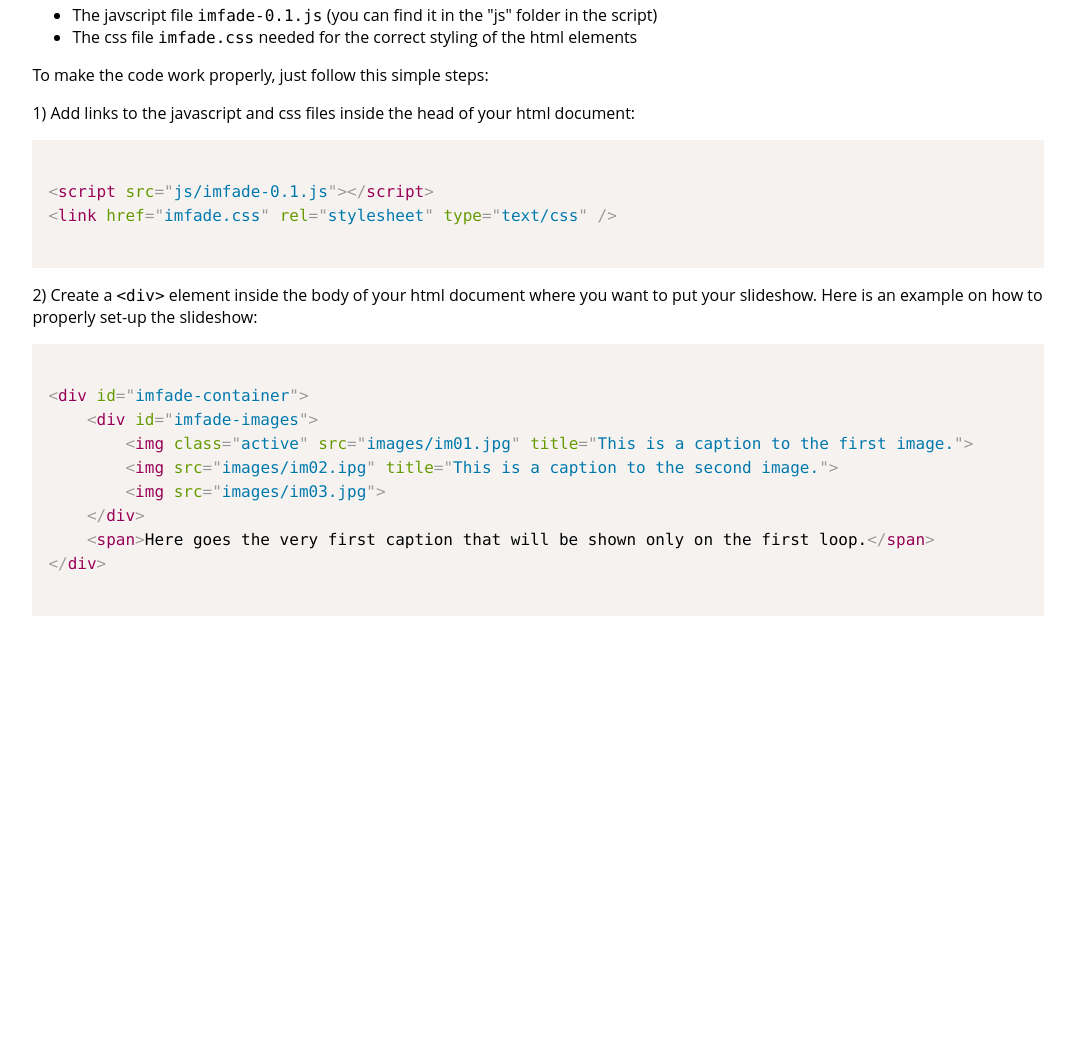
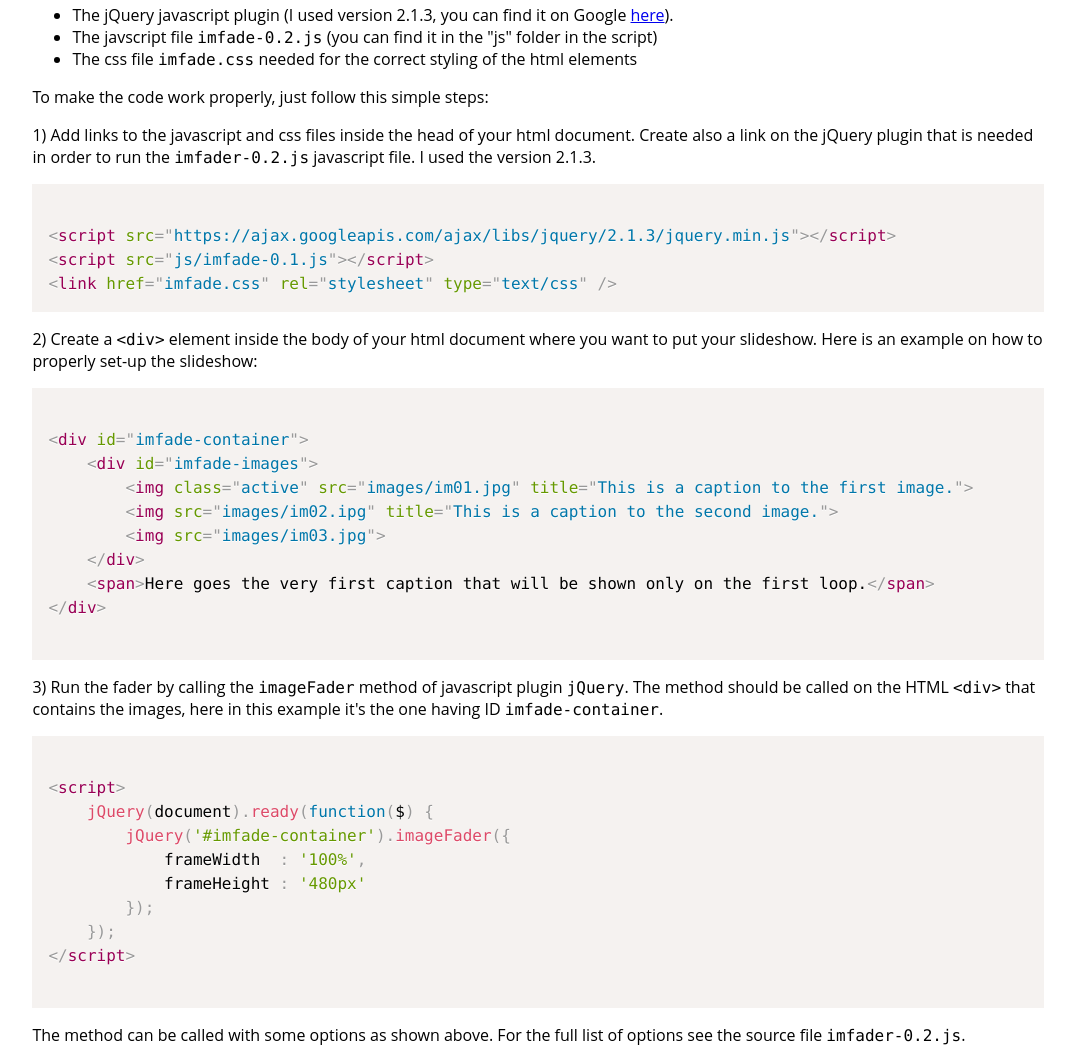
Before and after one commit to thewingit/image_fader, a plain HTML site: page index.html in a window 1280 px wide. Shown: the part 697-1746 px from the top of the page, without its empty margins (102-1177 px from the left). Before the commit the page ends 1367 px from the top, so only its background shows below. Drawn offline with nearby package versions, Linux system fonts and the light colour scheme.

Commit message:
Improved index.html
Imrpoved example file index.html

```diff
--- a/index.html
+++ b/index.html
@@ -35,16 +35,17 @@
 
         <p>In order to use this code in your website, the following files are needed:</p>
         <ul>
-          <li>The javscript file <span class="inline-pre">imfade-0.1.js</span> (you can find it in the &quot;js&quot; folder in the script)</li>
+       	  <li>The jQuery javascript plugin (I used version 2.1.3, you can find it on Google <a href="https://ajax.googleapis.com/ajax/libs/jquery/2.1.3/jquery.min.js">here</a>).
+          <li>The javscript file <span class="inline-pre">imfade-0.2.js</span> (you can find it in the &quot;js&quot; folder in the script)</li>
           <li>The css file <span class="inline-pre">imfade.css</span> needed for the correct styling of the html elements</li>
         </ul>
         <p>To make the code work properly, just follow this simple steps:</p>
-        <p>1) Add links to the javascript and css files inside the head of your html document:</p>
+        <p>1) Add links to the javascript and css files inside the head of your html document. Create also a link on the jQuery plugin that is needed in order to run the <span class="inline-pre">imfader-0.2.js</span> javascript file. I used the version 2.1.3.</p>
         <pre><code class="language-markup">
+&lt;script src="https://ajax.googleapis.com/ajax/libs/jquery/2.1.3/jquery.min.js"&gt;&lt;/script&gt;
 &lt;script src="js/imfade-0.1.js"&gt;&lt;/script&gt;
-&lt;link href="imfade.css" rel="stylesheet" type="text/css" /&gt;
-        </code></pre>
-            <p>2) Create a <span class="inline-pre">&lt;div&gt;</span> element inside the body of your html document where you want to put your slideshow. Here is an example on how to properly set-up the slideshow:</p>
+&lt;link href="imfade.css" rel="stylesheet" type="text/css" /&gt;</code></pre>
+        <p>2) Create a <span class="inline-pre">&lt;div&gt;</span> element inside the body of your html document where you want to put your slideshow. Here is an example on how to properly set-up the slideshow:</p>
             <pre><code class="language-markup">
 &lt;div id="imfade-container"&gt;
     &lt;div id="imfade-images"&gt;
@@ -54,9 +55,20 @@
     &lt;/div&gt;
     &lt;span&gt;Here goes the very first caption that will be shown only on the first loop.&lt;/span&gt;
 &lt;/div&gt;
-            </code></pre>
-            <p>&nbsp; </p>
-        <script>
+		</code></pre>
+        <p>3) Run the fader by calling the <span class="inline-pre">imageFader</span> method of javascript plugin <span class="inline-pre">jQuery</span>. The method should be called on the HTML <span class="inline-pre">&lt;div&gt;</span> that contains the images, here in this example it's the one having ID <span class="inline-pre">imfade-container</span>.</p>
+        <pre><code class="language-markup">
+&lt;script&gt;
+	jQuery(document).ready(function($) {
+		jQuery('#imfade-container').imageFader({
+			frameWidth 	: '100%',
+			frameHeight : '480px'
+		});
+	});
+&lt;/script&gt;
+        </code></pre>
+        <p> The method can be called with some options as shown above. For the full list of options see the source file <span class="inline-pre">imfader-0.2.js</span>.
+		<script>
             jQuery(document).ready(function($) {
                 jQuery('#imfade-container').imageFader({
                     frameWidth 	: '100%',
@@ -64,8 +76,7 @@
                 });
             });
         </script>
-
-    </div>
+</div>
 
 </body>
 </html>
```
